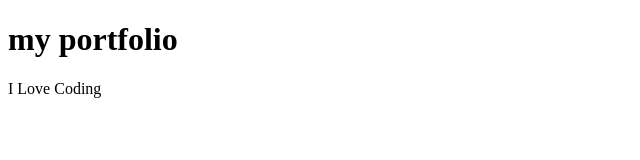
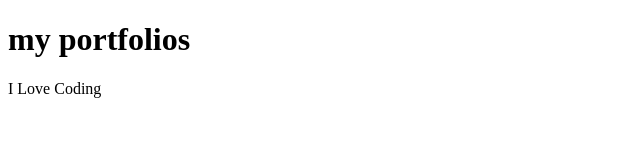
Before and after one commit to francoise2026dev/minipro1, a plain HTML site: page index.html in a window 1280 px wide. Shown: the full height of the page, 0-640 px from the left. Drawn offline with Linux system fonts and the light colour scheme.

Commit message:
initial commit

```diff
--- a/index.html
+++ b/index.html
@@ -6,7 +6,7 @@
     <title>Document</title>
 </head>
 <body>
-    <h1>my portfolio</h1>
+    <h1>my portfolios</h1>
     <p>I Love Coding</p>
 </body>
 </html>
```
